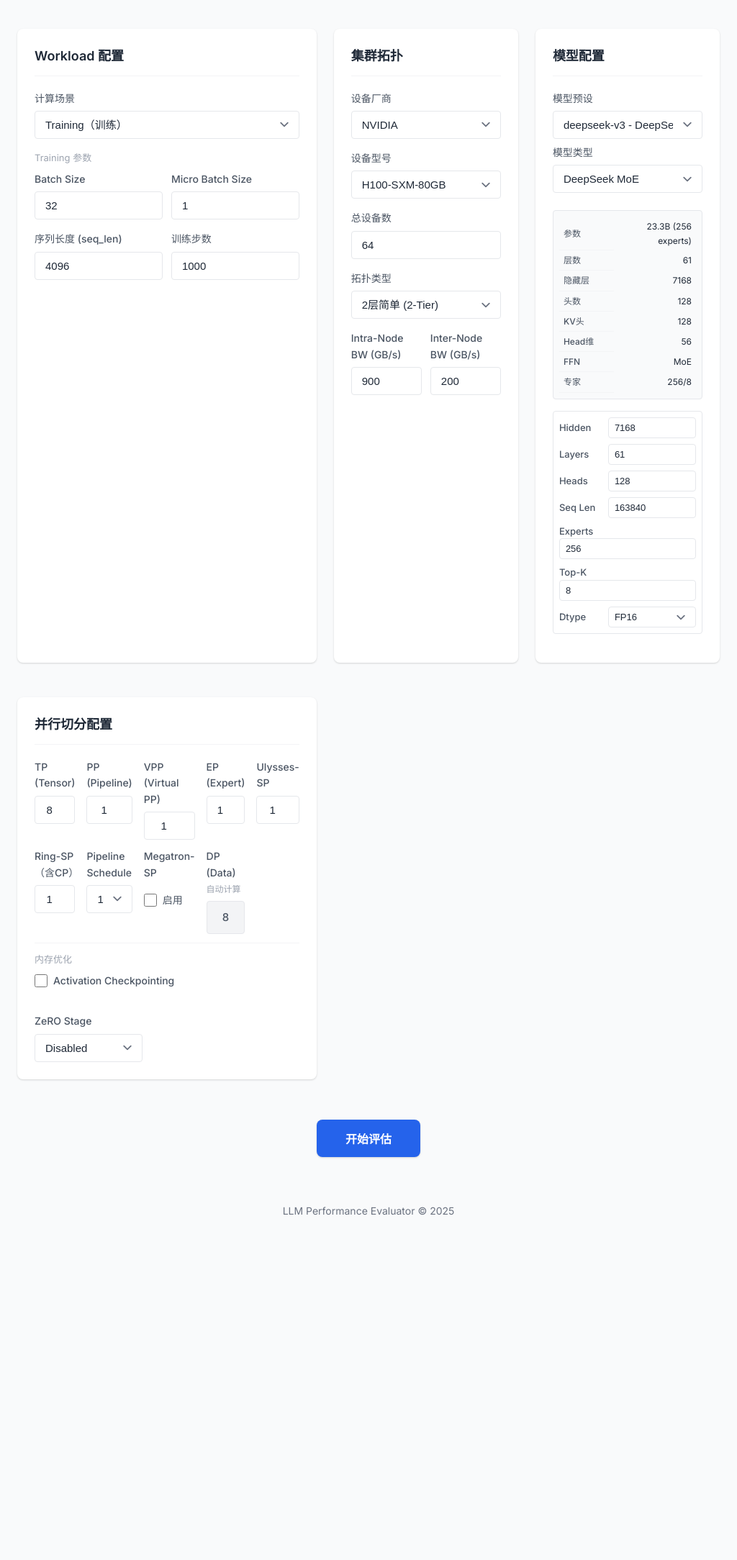
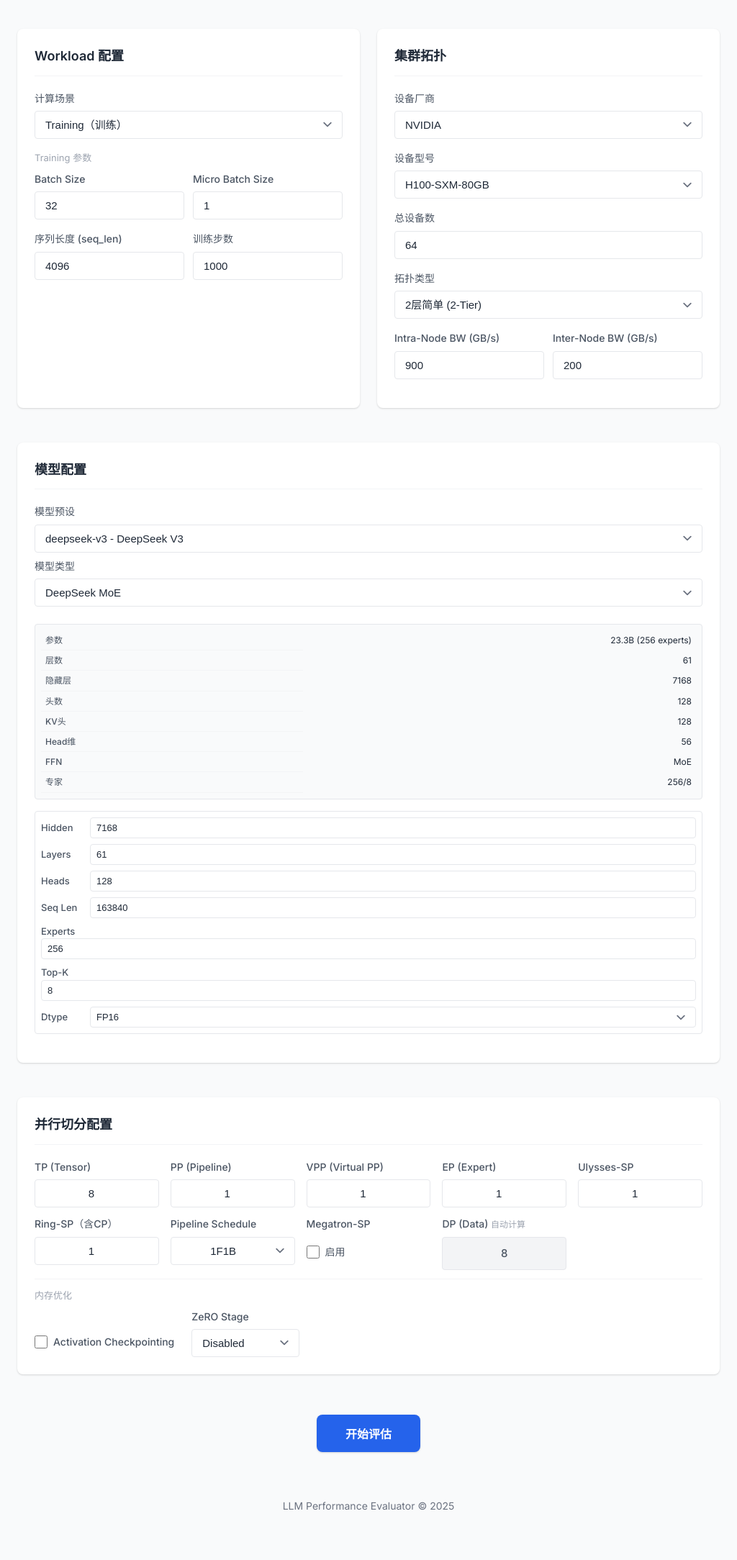
Before and after one commit to ParanoidHW/CePing, a Flask app: page / in a window 1024 px wide. Shown: the part 117-2285 px from the top of the page at 72% size. Before the commit the page ends 1806 px from the top, so only its background shows below. Run offline with Flask 2, Linux system fonts and the light colour scheme.

Commit message:
fix(web): 模型配置区域移到第二行全宽显示

```diff
--- a/web/static/css/style.css
+++ b/web/static/css/style.css
@@ -102,7 +102,7 @@ header h1 {
 
 @media (min-width: 1024px) {
     .grid {
-        grid-template-columns: repeat(3, 1fr);
+        grid-template-columns: repeat(2, 1fr);
     }
 }
 
@@ -579,14 +579,12 @@ footer {
 }
 
 /* Responsive */
-.card.parallelism-config {
+.card.model-config {
     grid-column: 1 / -1;
 }
 
-@media (max-width: 1024px) {
-    .card.parallelism-config {
-        grid-column: span 1;
-    }
+.card.parallelism-config {
+    grid-column: 1 / -1;
 }
 
 @media (max-width: 640px) {
```
